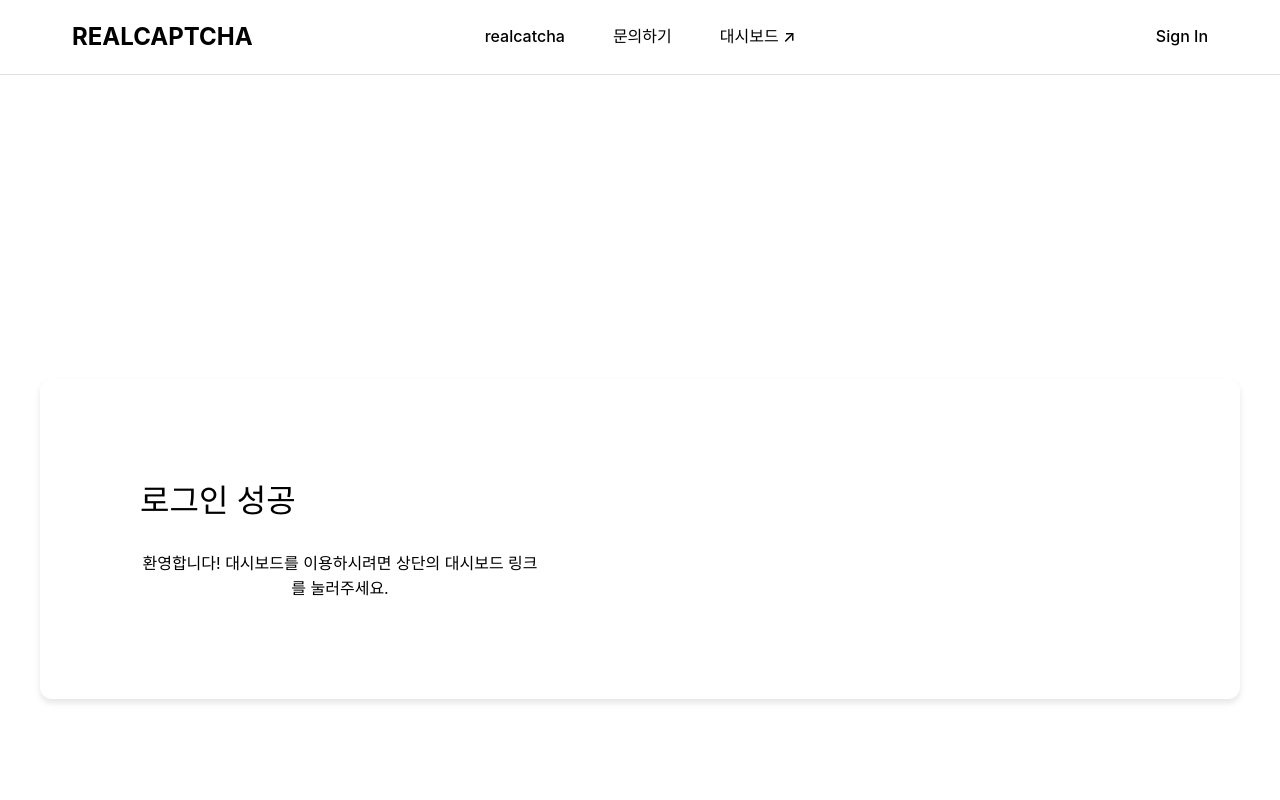
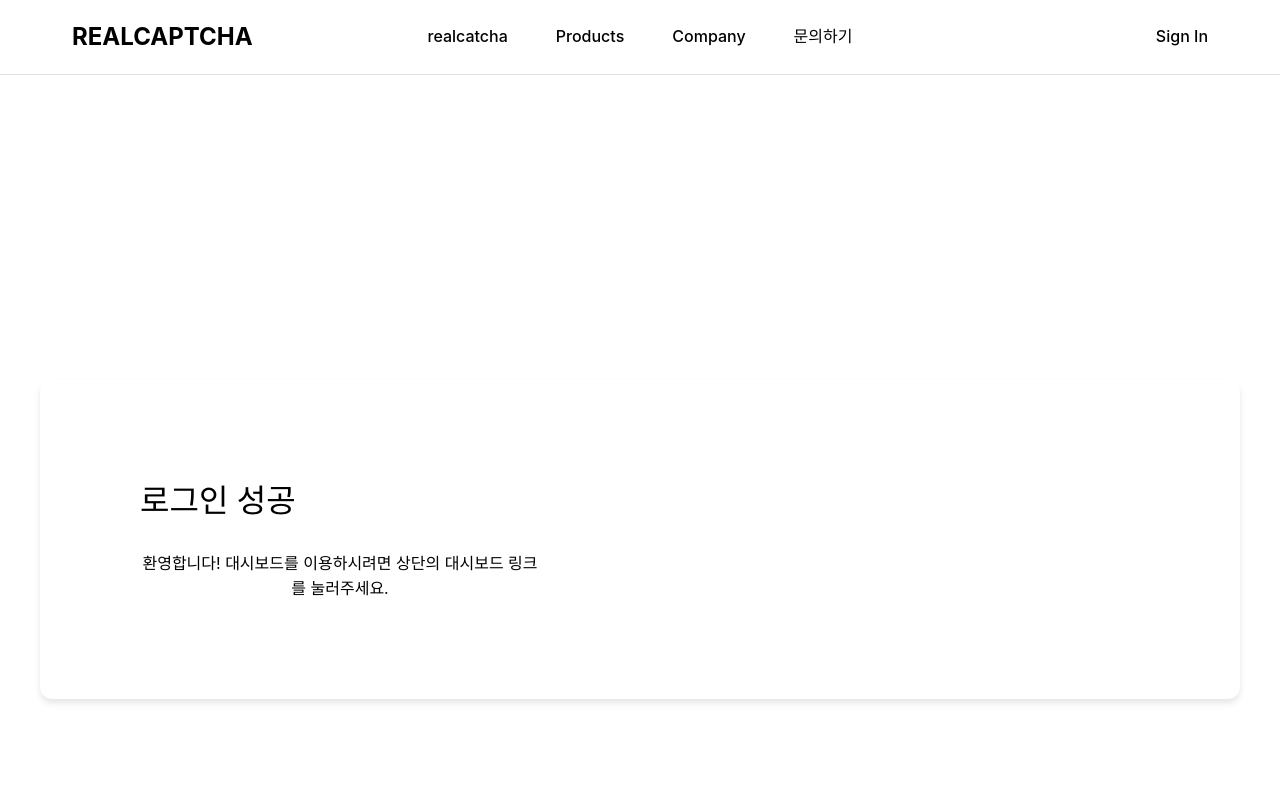
Before and after one commit to Find-Your-Humanity/website, a React (Vite) app: page /success in a window 1280 px wide. Shown: the top 800 px of the page. Built offline with nearby package versions, Linux system fonts and the light colour scheme.

Commit message:
feat(header): Products/Company 항목 항상 표시, 로그인 시 대시보드 표시

```diff
--- a/src/components/Header.jsx
+++ b/src/components/Header.jsx
@@ -22,12 +22,20 @@ const Header = () => {
           <Link to="/" className={location.pathname === '/' ? 'nav-link active' : 'nav-link'}>
             realcatcha
           </Link>
+          <Link to="/products" className={location.pathname === '/products' ? 'nav-link active' : 'nav-link'}>
+            Products
+          </Link>
+          <Link to="/company" className={location.pathname === '/company' ? 'nav-link active' : 'nav-link'}>
+            Company
+          </Link>
           <Link to="/contact" className={location.pathname === '/contact' ? 'nav-link active' : 'nav-link'}>
             문의하기
           </Link>
-          <a href="https://dashboard.realcatcha.com" target="_blank" rel="noopener noreferrer" className="nav-link">
-            대시보드 ↗
-          </a>
+          {isAuthenticated && (
+            <a href="https://dashboard.realcatcha.com" target="_blank" rel="noopener noreferrer" className="nav-link">
+              대시보드 ↗
+            </a>
+          )}
         </nav>
 
         <div className="auth-area">
```
